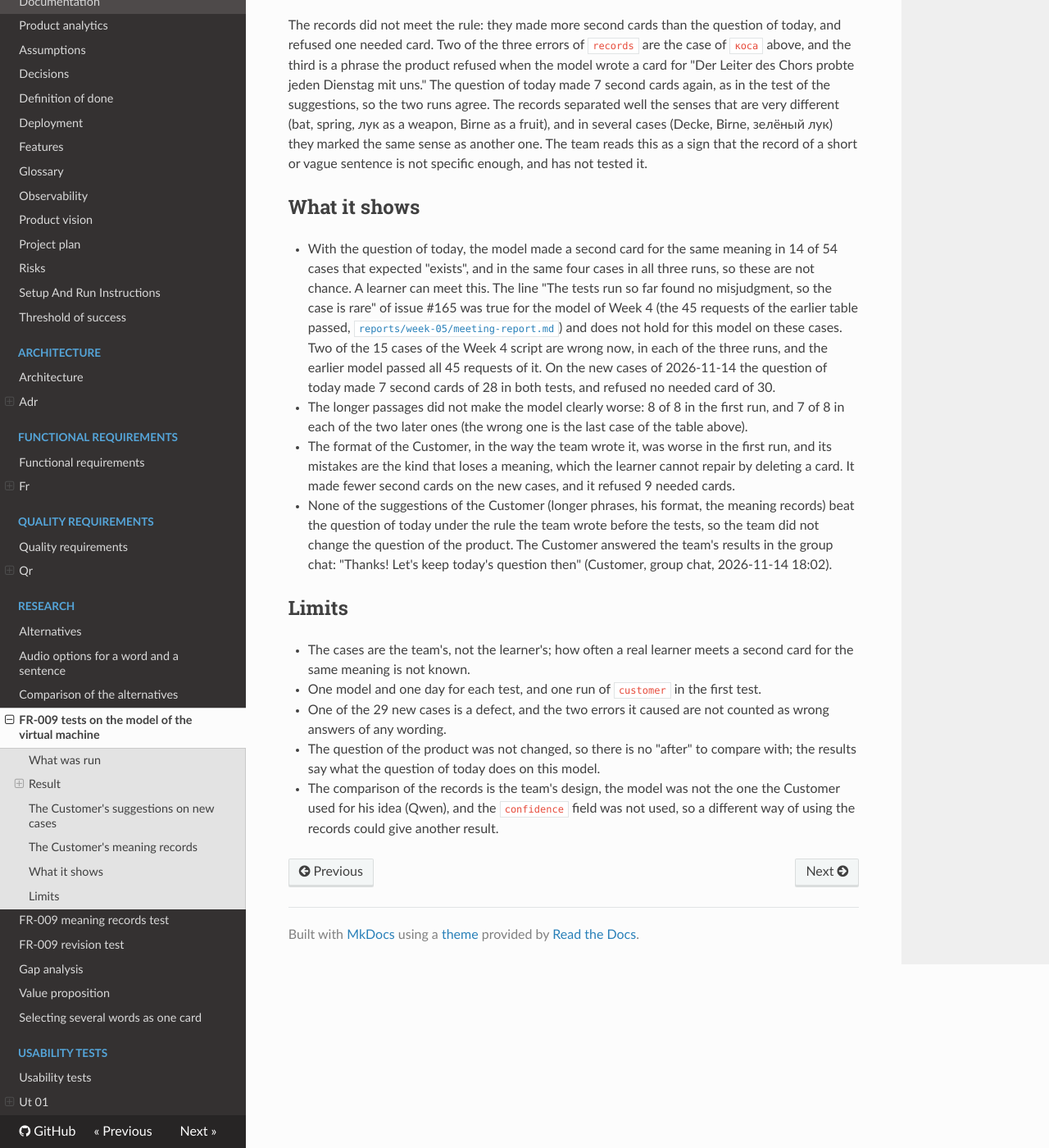
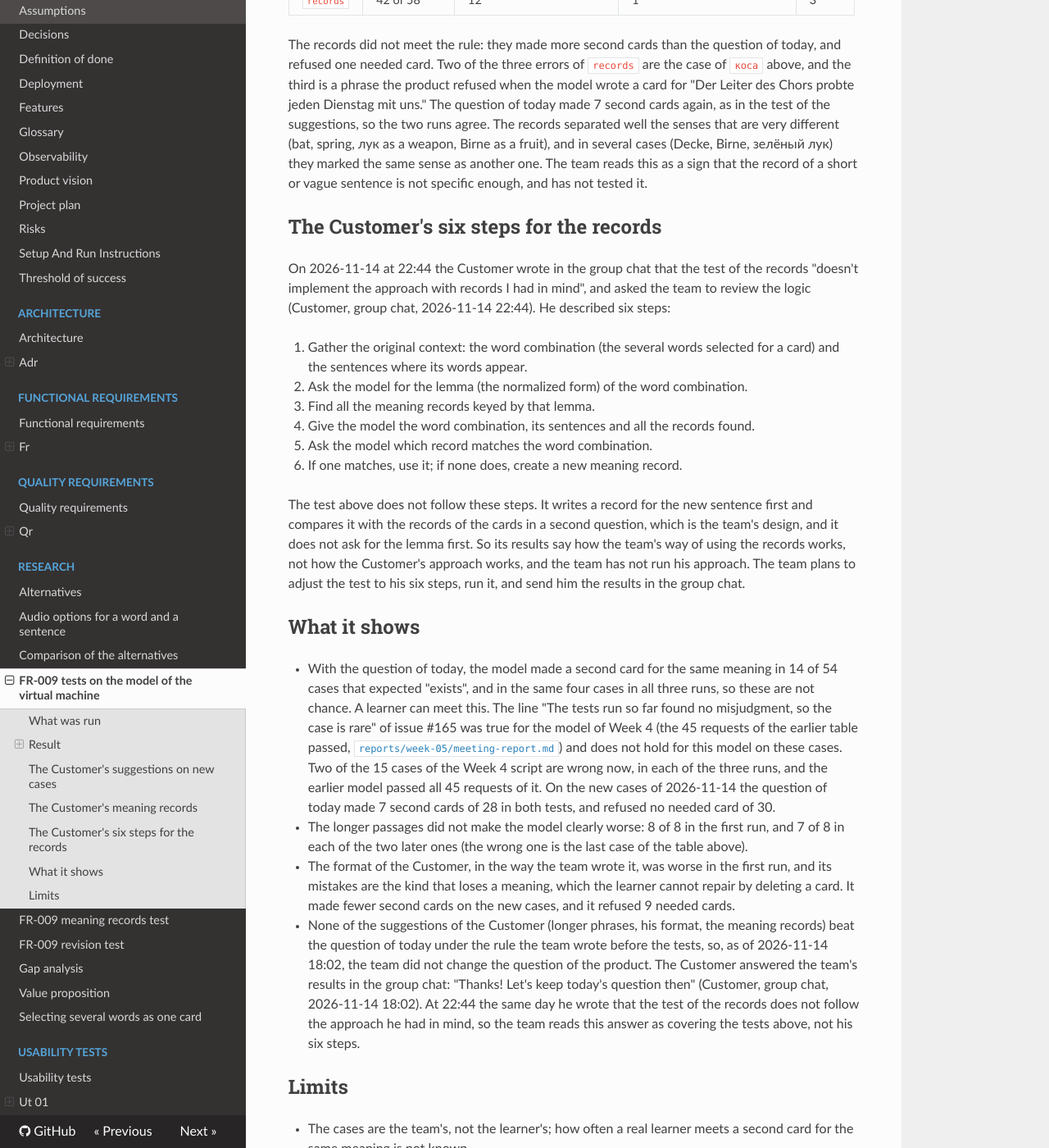
Before and after one commit to itpd-team-6/sentence-cards-generator-team-6, an MkDocs documentation site: the page built from docs/research/fr-009-model-test.md, in a window 1280 px wide and 1400 px high, scrolled down 3376 px. Shown: the whole window at 82% size. Built offline with MkDocs 1.6.1, drawn with Linux system fonts in a browser that asks for light colours; nearby versions of some CDN libraries; some of the changed text lies outside the part shown.

Commit message:
Record the Customer's six steps for the meaning records

```diff
--- a/docs/research/fr-009-model-test.md
+++ b/docs/research/fr-009-model-test.md
@@ -3,6 +3,7 @@
 This is the evidence for [issue #165](https://github.com/itpd-team-6/sentence-cards-generator-team-6/issues/165), the action point of the Week 4 meeting ([`DEC-043`](../decisions.md#dec-043)), and for the choice recorded in [`DEC-070`](../decisions.md#dec-070).
 The tests send to the model the question the product sends, and say for each case whether the model made a card or said that the card exists.
 There are three tests: the test table of 2026-11-13, the test of the Customer's two suggestions on new cases of 2026-11-14, and the test of the Customer's meaning records of 2026-11-14.
+The Customer's six steps for the records (2026-11-14 22:44) are not tested yet, see [the section about them](#the-customers-six-steps-for-the-records).
 
 ## What was run
 
@@ -102,6 +103,23 @@ The question of today made 7 second cards again, as in the test of the suggestio
 The records separated well the senses that are very different (bat, spring, лук as a weapon, Birne as a fruit), and in several cases (Decke, Birne, зелёный лук) they marked the same sense as another one.
 The team reads this as a sign that the record of a short or vague sentence is not specific enough, and has not tested it.
 
+## The Customer's six steps for the records
+
+On 2026-11-14 at 22:44 the Customer wrote in the group chat that the test of the records "doesn't implement the approach with records I had in mind", and asked the team to review the logic (Customer, group chat, 2026-11-14 22:44).
+He described six steps:
+
+1. Gather the original context: the word combination (the several words selected for a card) and the sentences where its words appear.
+2. Ask the model for the lemma (the normalized form) of the word combination.
+3. Find all the meaning records keyed by that lemma.
+4. Give the model the word combination, its sentences and all the records found.
+5. Ask the model which record matches the word combination.
+6. If one matches, use it; if none does, create a new meaning record.
+
+The test above does not follow these steps.
+It writes a record for the new sentence first and compares it with the records of the cards in a second question, which is the team's design, and it does not ask for the lemma first.
+So its results say how the team's way of using the records works, not how the Customer's approach works, and the team has not run his approach.
+The team plans to adjust the test to his six steps, run it, and send him the results in the group chat.
+
 ## What it shows
 
 - With the question of today, the model made a second card for the same meaning in 14 of 54 cases that expected "exists", and in the same four cases in all three runs, so these are not chance.
@@ -112,8 +130,9 @@ The team reads this as a sign that the record of a short or vague sentence is no
 - The longer passages did not make the model clearly worse: 8 of 8 in the first run, and 7 of 8 in each of the two later ones (the wrong one is the last case of the table above).
 - The format of the Customer, in the way the team wrote it, was worse in the first run, and its mistakes are the kind that loses a meaning, which the learner cannot repair by deleting a card.
   It made fewer second cards on the new cases, and it refused 9 needed cards.
-- None of the suggestions of the Customer (longer phrases, his format, the meaning records) beat the question of today under the rule the team wrote before the tests, so the team did not change the question of the product.
+- None of the suggestions of the Customer (longer phrases, his format, the meaning records) beat the question of today under the rule the team wrote before the tests, so, as of 2026-11-14 18:02, the team did not change the question of the product.
   The Customer answered the team's results in the group chat: "Thanks! Let's keep today's question then" (Customer, group chat, 2026-11-14 18:02).
+  At 22:44 the same day he wrote that the test of the records does not follow the approach he had in mind, so the team reads this answer as covering the tests above, not his six steps.
 
 ## Limits
 
@@ -121,4 +140,4 @@ The team reads this as a sign that the record of a short or vague sentence is no
 - One model and one day for each test, and one run of `customer` in the first test.
 - One of the 29 new cases is a defect, and the two errors it caused are not counted as wrong answers of any wording.
 - The question of the product was not changed, so there is no "after" to compare with; the results say what the question of today does on this model.
-- The comparison of the records is the team's design, the model was not the one the Customer used for his idea (Qwen), and the `confidence` field was not used, so a different way of using the records could give another result.
+- The comparison of the records is the team's design, and the Customer wrote at 22:44 that it is not the approach he had in mind; the model was not the one the Customer used for his idea (Qwen), and the `confidence` field was not used, so a different way of using the records could give another result.
```
Also changed, not shown: docs/decisions.md (+3 -1 lines).
